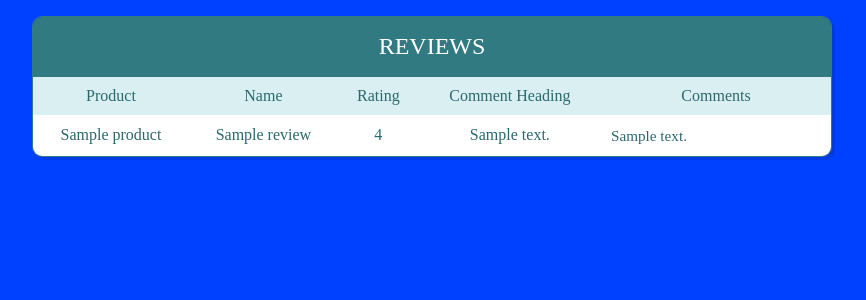
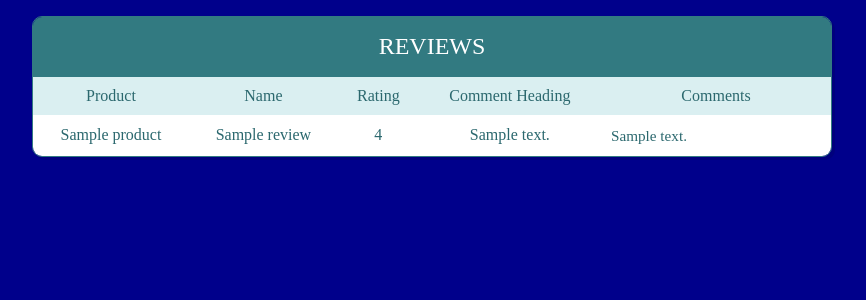
Before and after one commit to rkgaurav/flipkartreview-scrapper, a Flask app: template templates/results.html in a window 1280 px wide. Shown: the top 300 px of the page, without its empty margins (208-1074 px from the left). Run offline with Flask 2, Linux system fonts and the light colour scheme; the template is opened without the code that fills it: most values are stand-ins (such as "Sample title", 1, 10 or a date in 2020); some libraries are stand-ins or nearby versions.

Commit message:
Change color

```diff
--- a/static/css/style.css
+++ b/static/css/style.css
@@ -1,5 +1,5 @@
 body {
-  background-color: #0040ff;
+  background-color: #00008B;
 }
 body * {
   box-sizing: border-box;
```
